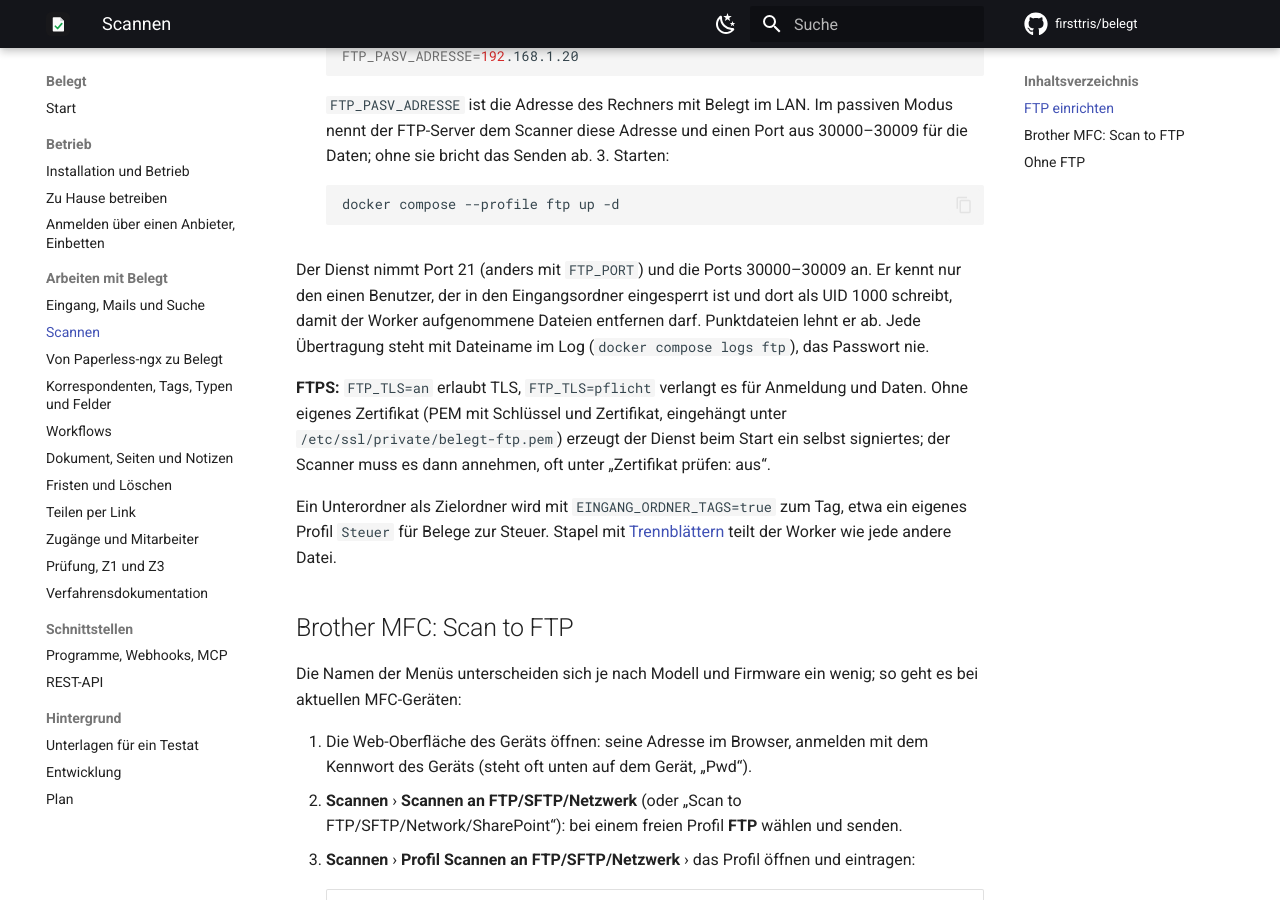
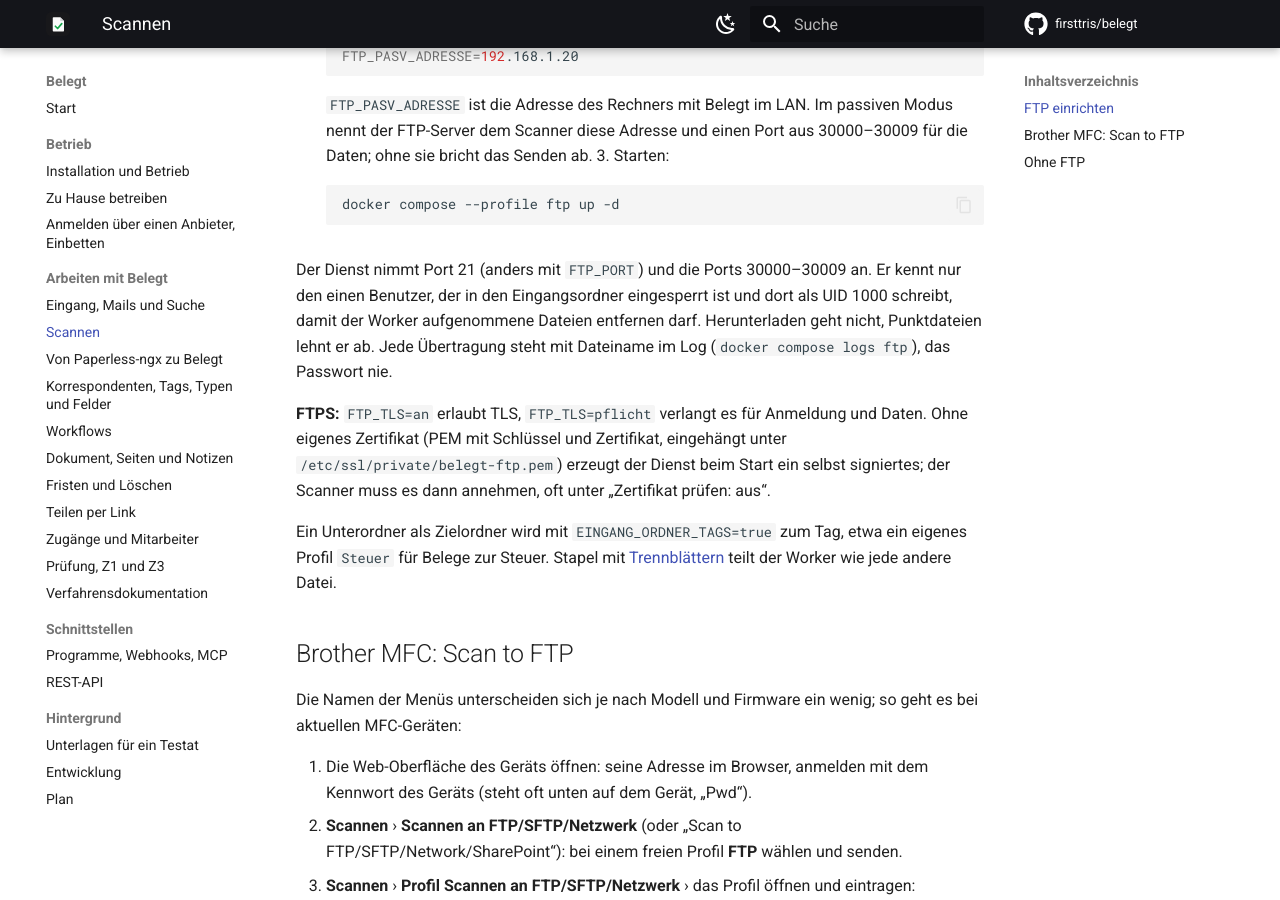
Before and after one commit to Speicherstadt/belegt, an MkDocs documentation site: the page built from docs/scannen.md, in a window 1280 px wide and 900 px high, scrolled down 646 px. Built offline with MkDocs 1.6.1 and Material for MkDocs 9.7.7, drawn with Linux system fonts in a browser that asks for light colours; comment, search, counter and statistics services are not loaded.

Commit message:
FTP-Dienst: Konto des Scanners darf nur hochladen
download_enable=NO in vsftpd.conf; die CI prüft im Job mit dem Container, dass ein
Herunterladen abgelehnt wird.

Co-Authored-By: Claude Opus 5.5 <noreply@anthropic.com>
Claude-Session: https://claude.ai/code/session_01Y3rdfYz2SKH9xfBUAJSLKS

```diff
--- a/docs/scannen.md
+++ b/docs/scannen.md
@@ -38,7 +38,7 @@ kleinen FTP-Dienst mit (Profil `ftp`, Image `tristanteu/belegt-ftp`, [vsftpd](ht
 
 Der Dienst nimmt Port 21 (anders mit `FTP_PORT`) und die Ports 30000–30009 an. Er kennt nur den einen Benutzer, der in
 den Eingangsordner eingesperrt ist und dort als UID 1000 schreibt, damit der Worker aufgenommene Dateien entfernen
-darf. Punktdateien lehnt er ab. Jede Übertragung steht mit Dateiname im Log (`docker compose logs ftp`), das Passwort
+darf. Herunterladen geht nicht, Punktdateien lehnt er ab. Jede Übertragung steht mit Dateiname im Log (`docker compose logs ftp`), das Passwort
 nie.
 
 **FTPS:** `FTP_TLS=an` erlaubt TLS, `FTP_TLS=pflicht` verlangt es für Anmeldung und Daten. Ohne eigenes Zertifikat
```
Also changed, not shown: 2 other files.
